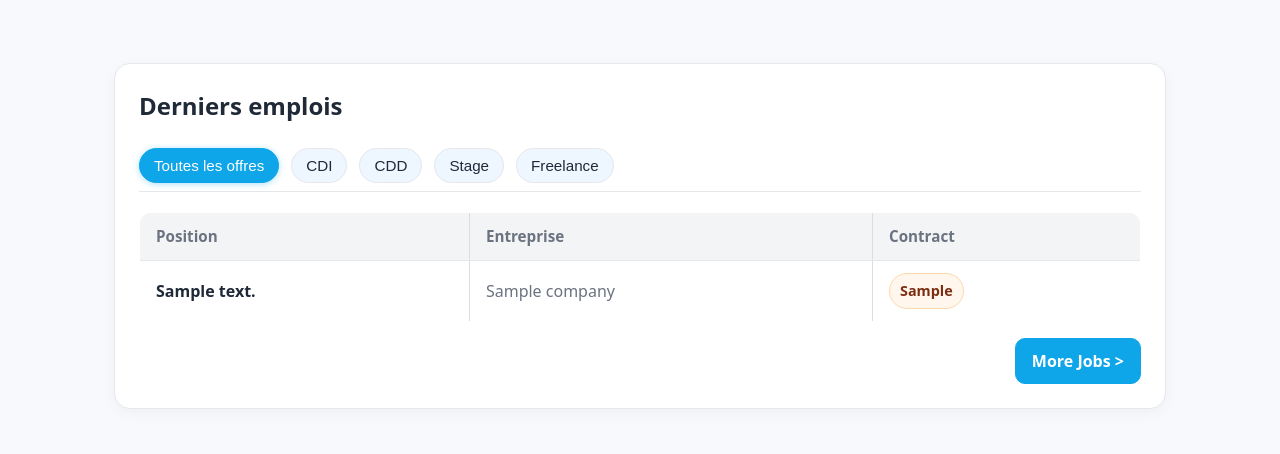
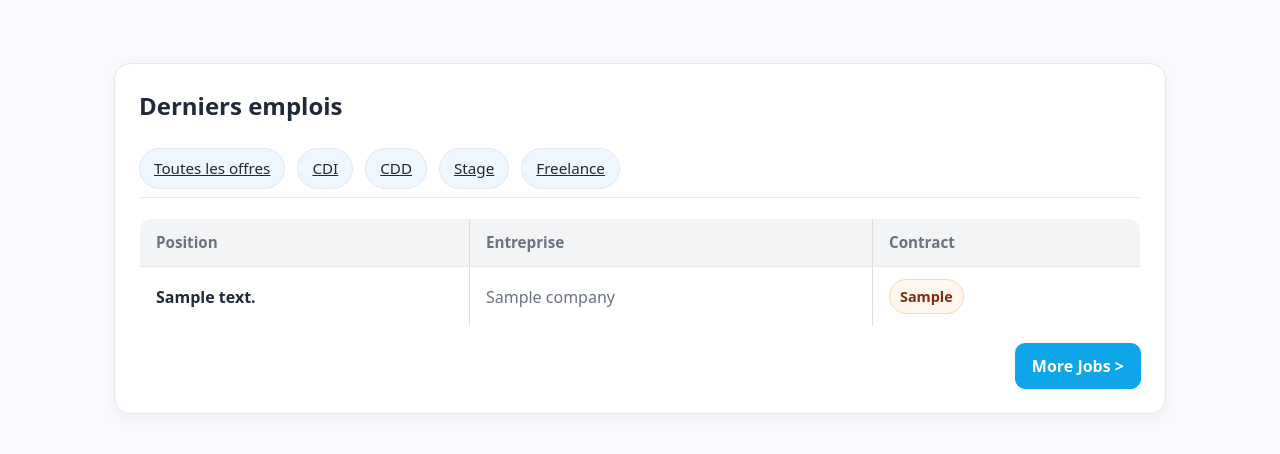
Before and after one commit to LovaPinto/gestion_recrutement, a Symfony app: template templates/candidate/Portail_Candidate.html.twig in a window 1280 px wide. Shown: the part 514-968 px from the top of the page. Run offline with Twig, Linux system fonts and the light colour scheme; the template is opened without the code that fills it: most values are stand-ins (such as "Sample title", 1, 10 or a date in 2020); style sheets or scripts are compiled from the project's sources; some libraries are stand-ins or nearby versions.

Commit message:
feat: findAllJobByofferType

```diff
--- a/templates/candidate/Portail_Candidate.html.twig
+++ b/templates/candidate/Portail_Candidate.html.twig
@@ -77,13 +77,14 @@
                 <h2 class="title">Derniers emplois</h2>
             </div>
 
-            <nav class="filters" aria-label="Filtrer par type de contrat">
-                <button class="filter active" type="button">Toutes les offres</button>
-                <button class="filter" type="button">CDI</button>
-                <button class="filter" type="button">CDD</button>
-                <button class="filter" type="button">Stage</button>
-                <button class="filter" type="button">Freelance</button>
-            </nav>
+    <nav class="filters" aria-label="Filtrer par type de contrat">
+        <a class="filter {% if selectedType == 'Toutes les offres' %}active{% endif %}" href="{{ path('app_job_portail', {'offertype': 'Toutes les offres'}) }}">Toutes les offres</a>
+        <a class="filter {% if selectedType == 'CDI' %}active{% endif %}" href="{{ path('app_job_portail', {'offertype': 'CDI'}) }}">CDI</a>
+        <a class="filter {% if selectedType == 'CDD' %}active{% endif %}" href="{{ path('app_job_portail', {'offertype': 'CDD'}) }}">CDD</a>
+        <a class="filter {% if selectedType == 'Stage' %}active{% endif %}" href="{{ path('app_job_portail', {'offertype': 'Stage'}) }}">Stage</a>
+        <a class="filter {% if selectedType == 'Freelance' %}active{% endif %}" href="{{ path('app_job_portail', {'offertype': 'Freelance'}) }}">Freelance</a>
+    </nav>
+
 
             <table class="table">
                 <thead>
@@ -98,11 +99,11 @@
                     {% for job in datas %}
                         <tr
                             data-description="{{ job.description }}"
-                            data-company="{{ job.company.companyName }}"
+                            data-company="{{ job.user.department.company.companyName }}"
                             data-offertype="{{ job.offerType }}"
                         >
                             <td class="position">{{ job.description }}</td>
-                            <td class="company">{{ job.company.companyName }}</td>
+                            <td class="company">{{ job.user.department.company.companyName }}</td>
                             <td><span class="contract cdd">{{ job.offerType }}</span></td>
                         </tr>
                     {% endfor %}
```
Also changed, not shown: src/Controller/JobOfferController.php (+18 -2 lines), src/Repository/JobOfferRepository.php (+24 -0 lines).
